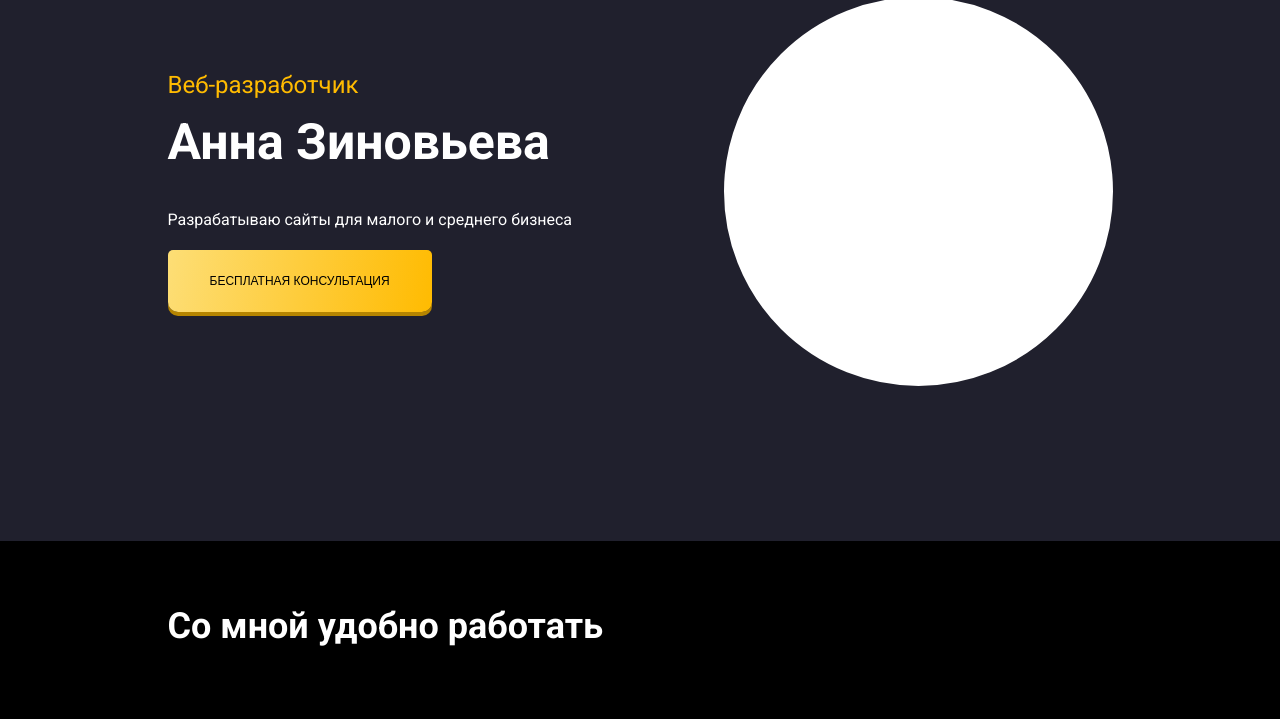
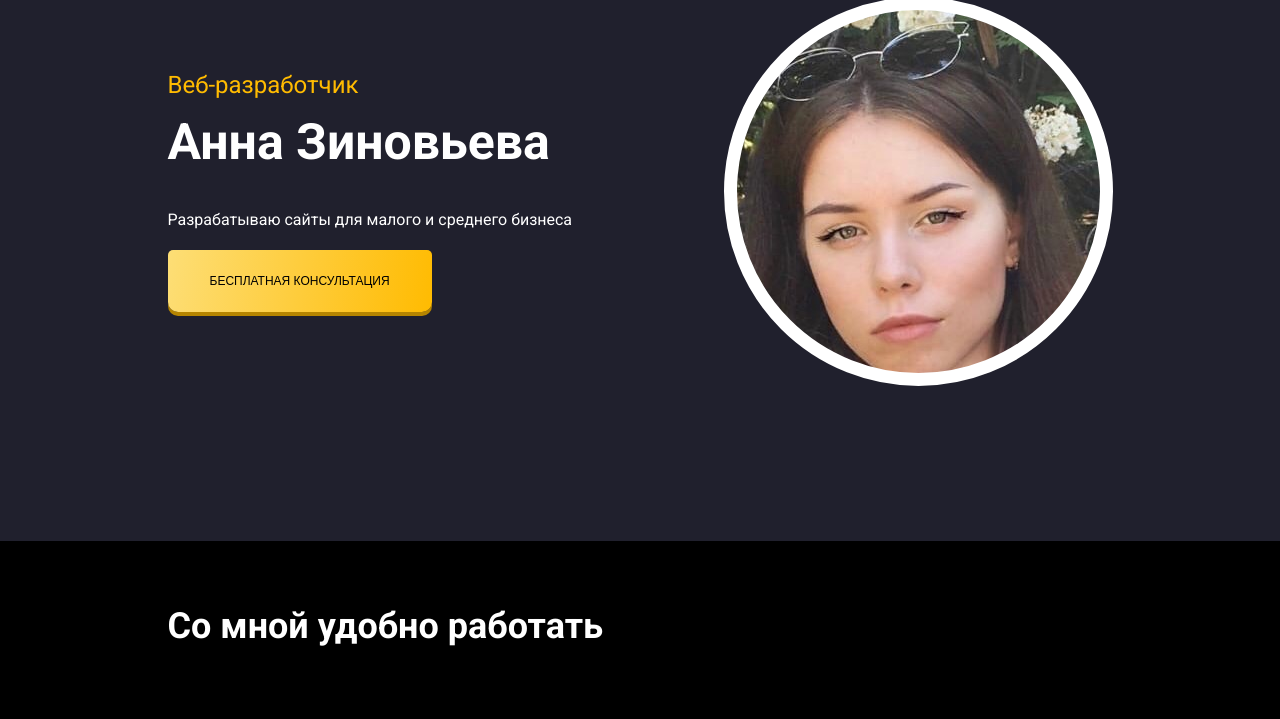
Before and after one commit to ilya-rikow/portfolio, a plain HTML site: page index.html in a window 1280 px wide. Shown: the part 81-800 px from the top of the page. Drawn offline with Linux system fonts and the light colour scheme.

Commit message:
Update style.css

```diff
--- a/css/style.css
+++ b/css/style.css
@@ -80,7 +80,7 @@ line-height: 42px;
   height: 389px;
   background-color: #fff;
   border-radius: 50%;
-  background-image: url('img/ava.jpg');
+  background-image: url('../img/ava.jpg');
   background-repeat: no-repeat;
   background-position: center top -250px;
   border: 13px solid #fff;
```
